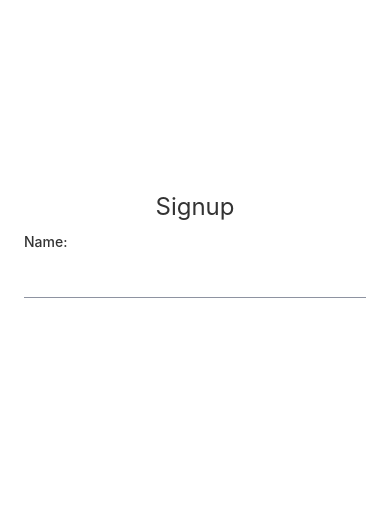
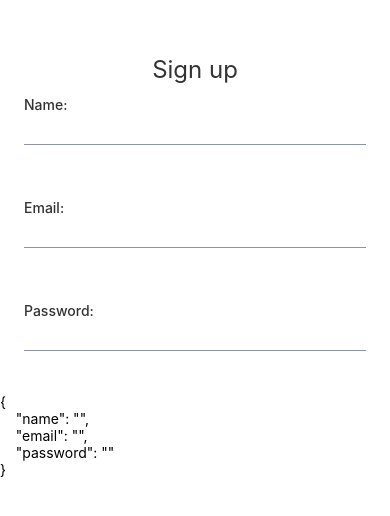
Before and after one commit to I-A11/Links-daily, a React Native app: screen / in a window 390 px wide. Shown: the part 156-672 px from the top of the page. Built offline with nearby package versions, Linux system fonts and the light colour scheme.

Commit message:
Create UserInput component to reuse it in any input section.

```diff
--- a/App.js
+++ b/App.js
@@ -1,6 +1,6 @@
 import { StatusBar } from "expo-status-bar";
 import { StyleSheet, Text, View } from "react-native";
-import Signup from "./assets/screens/Signup";
+import Signup from "./screens/Signup";
 
 export default function App() {
   return <Signup />;
--- /dev/null
+++ b/components/auth/UserInput.js
@@ -0,0 +1,34 @@
+import { Text, View, StyleSheet, TextInput } from "react-native";
+
+const UserInput = ({ filed, value, setValue }) => {
+  return (
+    <View style={styles.inputContainer}>
+      <Text style={styles.inputLabel}>{filed}:</Text>
+      <TextInput
+        style={styles.input}
+        value={value}
+        onChangeText={(text) => setValue(text)}
+      />
+    </View>
+  );
+};
+
+export default UserInput;
+
+const styles = StyleSheet.create({
+  inputLabel: {
+    fontWeight: "500",
+    color: "#333",
+  },
+  inputContainer: {
+    marginHorizontal: 24,
+    marginVertical: 12,
+  },
+
+  input: {
+    borderBottomWidth: 0.5,
+    height: 32,
+    borderBottomColor: "#8e93a1",
+    marginBottom: 30,
+  },
+});
--- a/assets/screens/Signup.js
+++ b/screens/Signup.js
@@ -1,13 +1,20 @@
+import { useState } from "react";
 import { Text, View, StyleSheet, TextInput } from "react-native";
+import UserInput from "../components/auth/UserInput";
 
 const Signup = () => {
+  const [name, setName] = useState("");
+  const [email, setEmail] = useState("");
+  const [password, setPassword] = useState("");
+  const [loading, setLoading] = useState(false);
   return (
     <View style={styles.container}>
-      <Text style={styles.text}>Signup</Text>
-      <View style={styles.inputContainer}>
-        <Text style={styles.inputLabel}>Name:</Text>
-        <TextInput style={styles.input} />
-      </View>
+      <Text style={styles.text}>Sign up</Text>
+      <UserInput filed="Name" value={name} setValue={setName} />
+      <UserInput filed="Email" value={email} setValue={setEmail} />
+      <UserInput filed="Password" value={password} setValue={setPassword} />
+
+      <Text>{JSON.stringify({ name, email, password }, null, 4)}</Text>
     </View>
   );
 };
```
